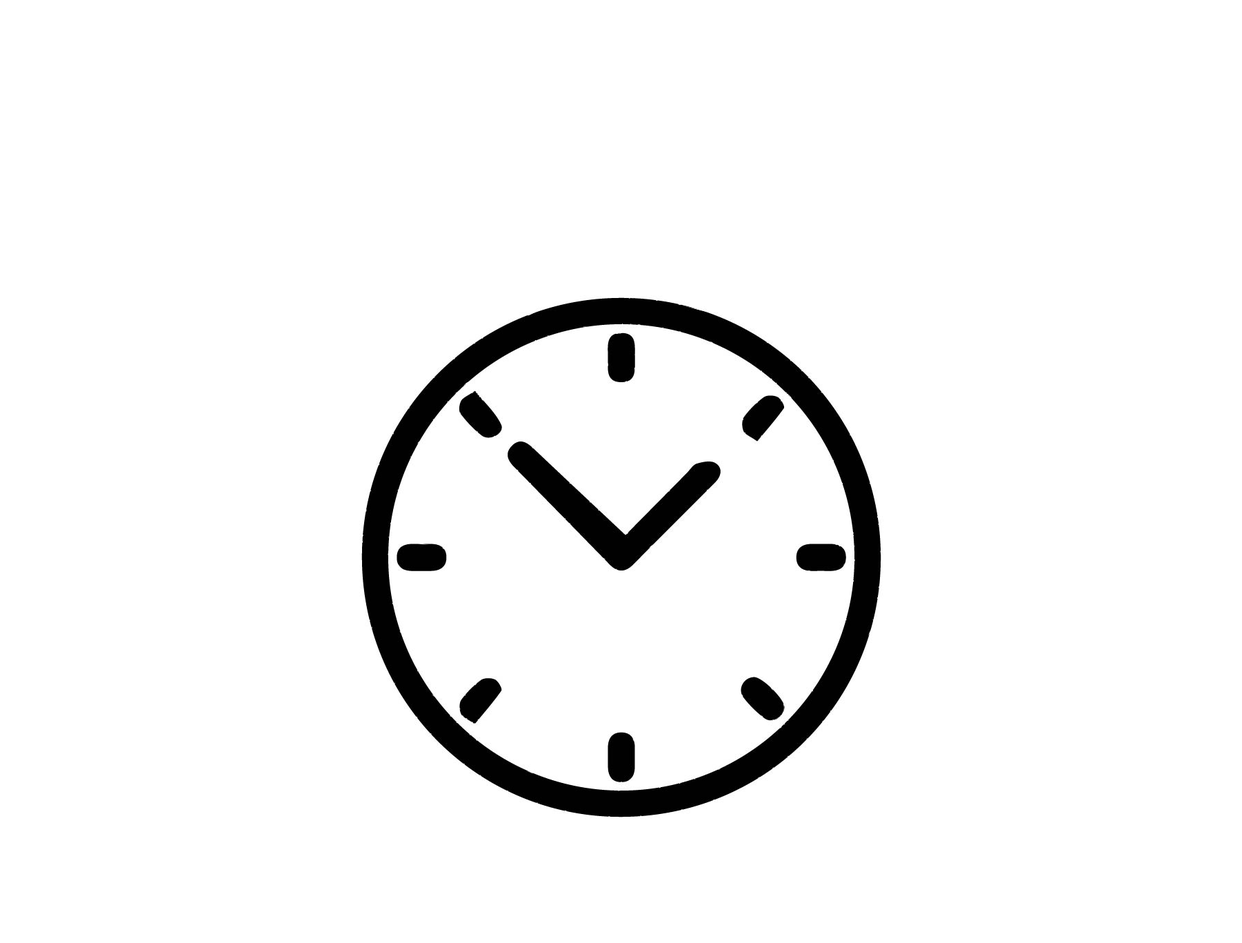
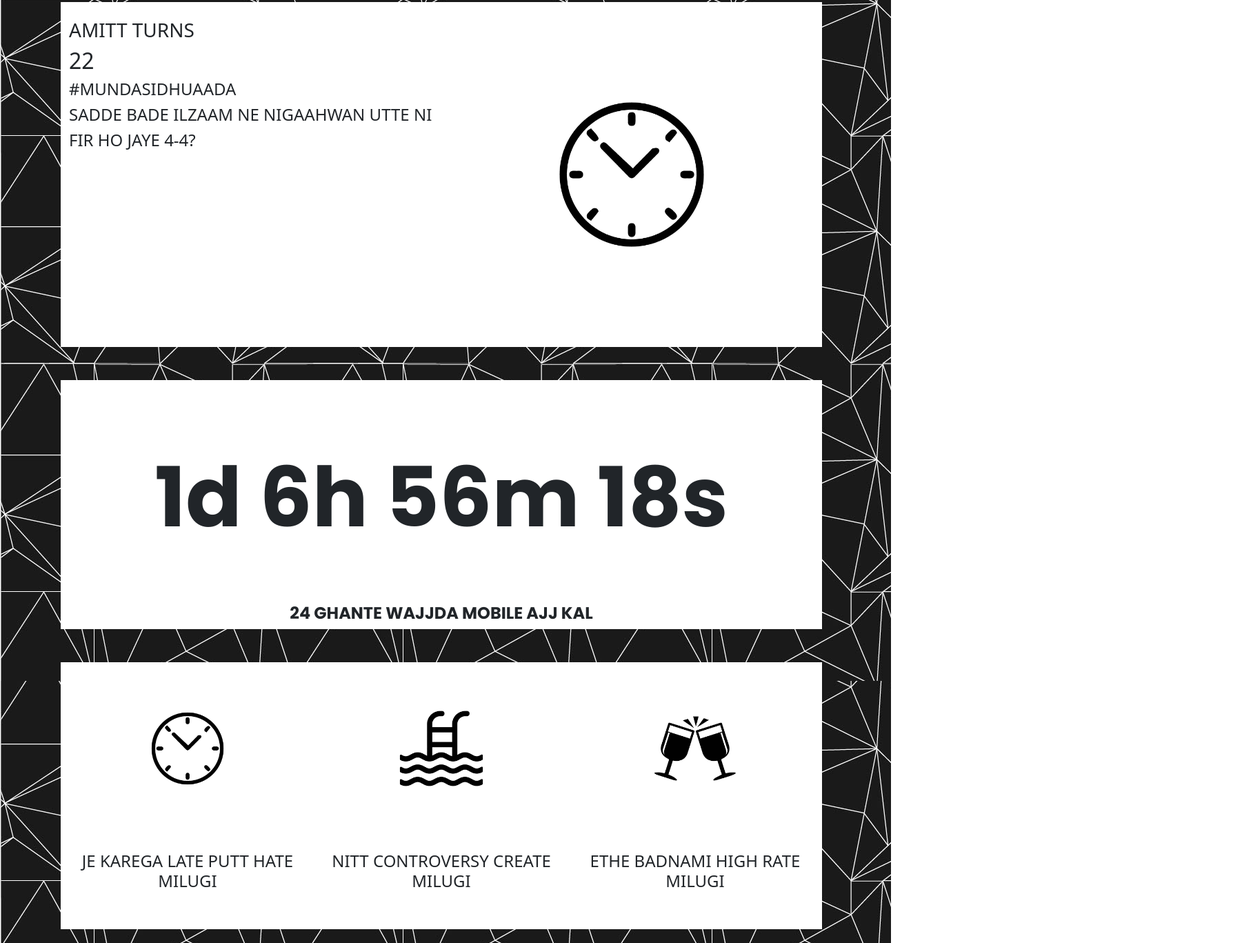
Before and after one commit to laku08/laku08.github.io, a plain HTML site: page index.html in a window 1280 px wide. Shown: the part 93-1460 px from the top of the page at 69% size, 1801 px wide, since content can reach past the window. Drawn offline with nearby package versions, Linux system fonts and the light colour scheme.

Commit message:
done 2nd row

```diff
--- a/index.html
+++ b/index.html
@@ -29,49 +29,70 @@
     <!-- animate starts -->
     <link rel="stylesheet" href="static/core.css">
     <!-- animate ends -->
+
+    <!-- font -->
+    <link rel="preconnect" href="https://fonts.googleapis.com">
+    <link rel="preconnect" href="https://fonts.gstatic.com" crossorigin>
+    <link href="https://fonts.googleapis.com/css2?family=Poppins:wght@700;800;900&display=swap" rel="stylesheet">
 </head>
 
 <body>
-    <div class="row">
+    <br /><br /><br /><br />
+    <div class="row main">
         <div class="col">
             <!-- First Row -->
-            <div class="row card">
+            <div class="row page-card">
                 <div class="col-sm-6">
-
+                    <br />
+                    <h3>
+                        AMITT TURNS
+                    </h3>
+                    <h2>
+                        22
+                    </h2>
+                    <h4>
+                        #MUNDASIDHUAADA
+                    </h4>
+                    <h4>
+                        SADDE BADE ILZAAM NE NIGAAHWAN UTTE NI
+                    </h4>
+                    <h4>
+                        FIR HO JAYE 4-4?
+                    </h4>
                 </div>
-                <div class="col-sm-6">
-                    <img src="static/icons-01.jpg" class="profile_pic">
+                <div class="col-sm-6" style="text-align: center;">
+                    <img src="static/icons-01.jpg" class="profile-pic">
                 </div>
             </div>
             <br /><br />
             <!-- Second Row -->
-            <div class="row card">
+            <div class="row page-card timer">
                 <div class="col-sm" style="text-align: center;">
                     <br /><br />
-                    <h2 id="counter">
-                        </h4>
-                        <br /><br />
-                        <h4>24 GHANTE WAJJDA MOBILE AJJ KAL</h4>
-                        <br /><br />
+                    <h1 id="counter" class="counter"></h1>
+
+                    <br />
+                    <h4 class="counter-text">24 GHANTE WAJJDA MOBILE AJJ KAL</h4>
                 </div>
             </div>
+            <!-- Second Row Ends -->
             <br /><br />
             <!-- Third Row -->
             <div class="row">
-                <div class="col-sm-4 card" style="text-align: center;">
-                    <img src="static/icons-01.jpg" class="icon">
+                <div class="col-sm-4 page-card icons" >
+                    <img src="static/icons-01.jpg" class="icon-img">
                     <br /><br />
                     <h4>JE KAREGA LATE PUTT HATE MILUGI</h4>
                     <br /><br />
                 </div>
-                <div class="col-sm-4 card" style="text-align: center;">
-                    <img src="static/icons-02.jpg" class="icon">
+                <div class="col-sm-4 page-card icons" style="border-left: 5px; border-color: black;">
+                    <img src="static/icons-02.jpg" class="icon-img">
                     <br /><br />
                     <h4>NITT CONTROVERSY CREATE MILUGI</h4>
                     <br /><br />
                 </div>
-                <div class="col-sm-4 card" style="text-align: center;">
-                    <img src="static/icons-03.jpg" class="icon">
+                <div class="col-sm-4 page-card icons">
+                    <img src="static/icons-03.jpg" class="icon-img">
                     <br /><br />
                     <h4>ETHE BADNAMI HIGH RATE MILUGI</h4>
                     <br /><br />
@@ -80,11 +101,11 @@
             <br /><br />
             <!-- Fourth Row -->
             <div class="row">
-                <div class="col-sm-6 card" style="text-align: center;">
+                <div class="col-sm-6 page-card" style="text-align: center;">
                     <h4>O HI SAME YAAR, TE OHI SAME BEEF TE</h4>
                     <br /><br />
                 </div>
-                <div class="col-sm-6 card" style="align-items: center;">
+                <div class="col-sm-6 page-card" style="align-items: center;">
                     <iframe
                         src="https://www.google.com/maps/embed?pb=!1m18!1m12!1m3!1d3512.771902723814!2d77.07509711507525!3d28.305232982548088!2m3!1f0!2f0!3f0!3m2!1i1024!2i768!4f13.1!3m3!1m2!1s0x0%3A0x0!2zMjjCsDE4JzE4LjgiTiA3N8KwMDQnMzguMiJF!5e0!3m2!1sen!2sin!4v1631030306937!5m2!1sen!2sin"
                         width="400" height="300" style="border:0;" allowfullscreen="" loading="lazy"></iframe>
@@ -96,9 +117,13 @@
     </div>
     <div class="row" id="footer">
         <div class="col footer" style="text-align: center;">
-            CHADHAYI LAYI OH MERA REPLY MANGDE
-            <br />
-            DIRECT ALL QUERIES TO +91 99510580794
+            <h3>CHADHAYI LAYI OH MERA REPLY MANGDE</h3>
+            <h3>DIRECT ALL QUERIES TO +91 99510580794</h3>
+        </div>
+    </div>
+    <div class="row page-card">
+        <div class="col">
+            <p> </p>
         </div>
     </div>
     <!-- counter script -->
--- a/static/core.css
+++ b/static/core.css
@@ -4,13 +4,25 @@ body {
     background-size: auto;
 }
 
-.card {
+.page-card {
     background-color: white;
 }
 
-.icon {
-    height: 500px;
+.timer {
     width: auto;
+}
+
+.icon-img {
+    height: 250px;
+    width: auto;
+}
+
+.icons {
+    text-align: center;
+}
+
+.icons-text {
+    text-align: center;
 }
 
 .profile-pic {
@@ -21,3 +33,28 @@ body {
 .footer {
     color: white;
 }
+
+.main {
+    padding-left: 100px;
+    padding-right: 100px;
+
+}
+
+#id {
+    font-family: "Poppins", sans-serif;
+    font-weight: 900;
+
+}
+
+.counter {
+    font-family: 'Poppins', sans-serif;
+    font-weight: 500;
+    font-size: 120px;
+    padding-top: 50px;
+    padding-bottom: 50px;
+}
+
+.counter-text {
+    font-family: 'Poppins', sans-serif;
+    font-weight: 700;
+}
```
